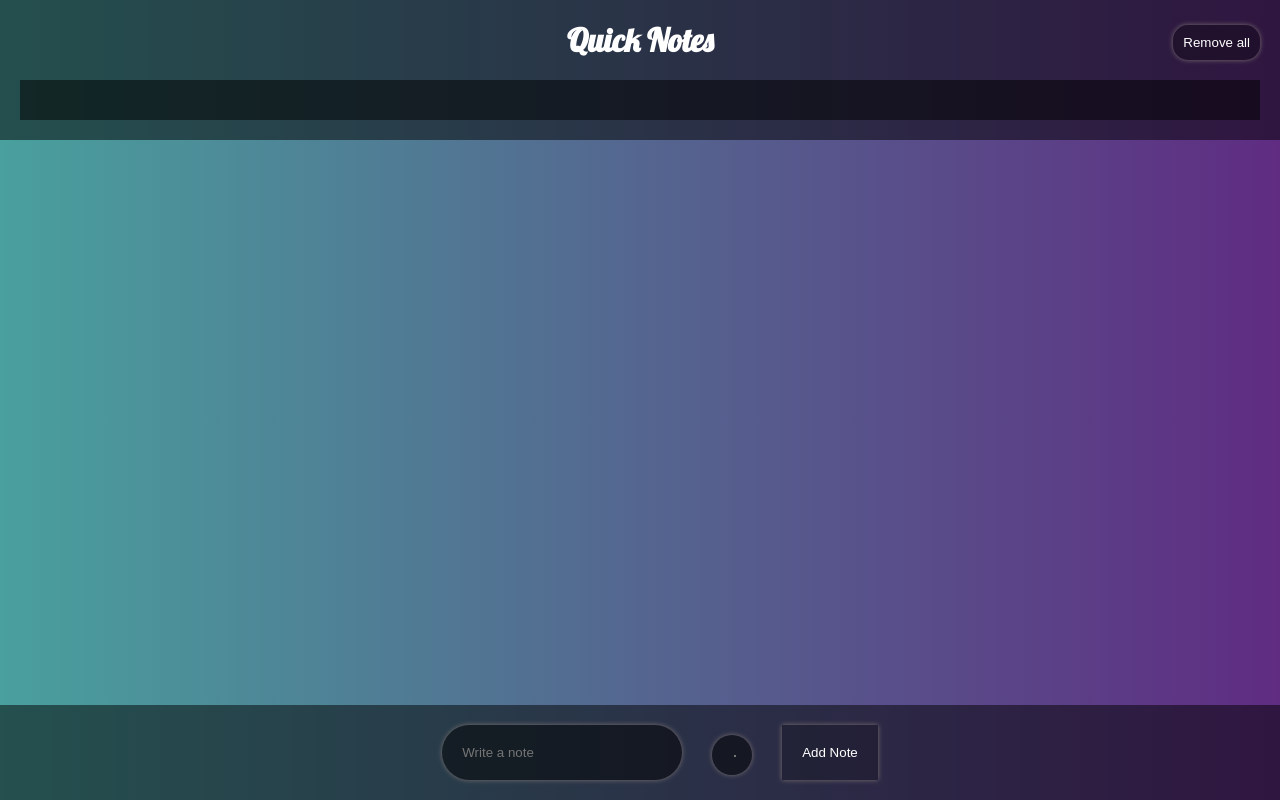
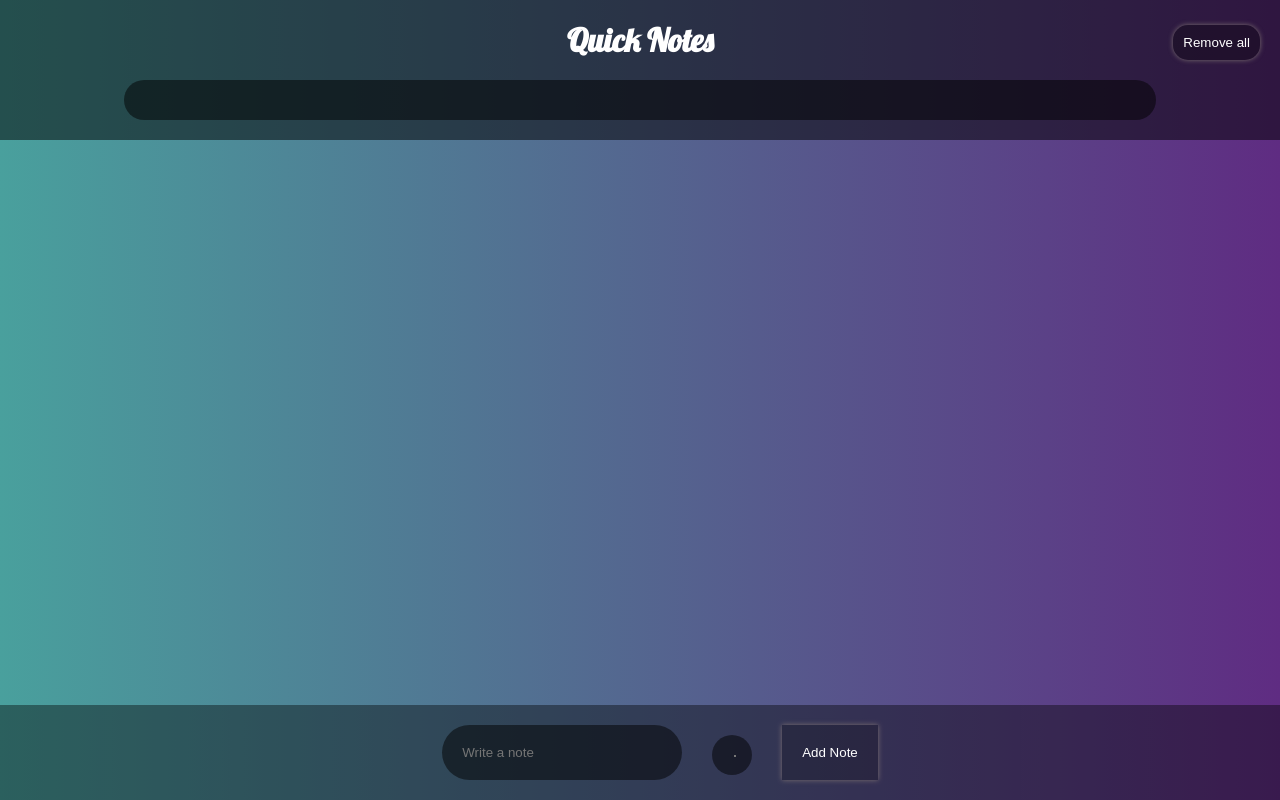
Before and after one commit to urielexis64/reactnotes, a React (Create React App) app: page / in a window 1280 px wide. Built offline with nearby package versions, Linux system fonts and the light colour scheme.

Commit message:
Hover animation added

```diff
--- a/public/index.html
+++ b/public/index.html
@@ -24,7 +24,7 @@
       work correctly both with client-side routing and a non-root public URL.
       Learn how to configure a non-root public URL by running `npm run build`.
     -->
-    <title>React App</title>
+    <title>Quick Notes</title>
     <link href="https://fonts.googleapis.com/css?family=Lobster&display=swap" rel="stylesheet">
   </head>
   <body>
--- a/src/App.css
+++ b/src/App.css
@@ -25,9 +25,12 @@ body {
 
 .notesBody{
     margin-top: 20px;
+    width: 80%;
+    border-radius: 30px;
 }
 
 .notesFooter{
+    background-color: rgba(0, 0, 0, .4);
     bottom: 0;
     position: fixed;
     left: 0;
@@ -49,6 +52,7 @@ body {
     background-color: rgba(0,0,0,.7);
 }
 
-button, input{
+button, input:focus{
+    outline: 0px;
     box-shadow: 0px 0px 5px rgb(124, 113, 113) ;
 }
--- a/src/Note/Note.css
+++ b/src/Note/Note.css
@@ -1,4 +1,5 @@
 .Note{
+    margin-bottom: 15px;
     background-color: white;
     padding: 20px;
     color: black;
@@ -6,7 +7,13 @@
     border-radius: 25px;
     box-shadow: 0px 0px 5px #ffffff;
     font-family: 'Franklin Gothic Medium', 'Arial Narrow', Arial, sans-serif;
+    transition: transform .5s;
 }
+
+.Note:hover{
+    transform: scale(1.01)
+}
+
 
 span{
     float: right;
@@ -15,5 +22,6 @@ span{
 }
 
 p{
+    max-width: 550px;
     display: inline-block;
 }
```
